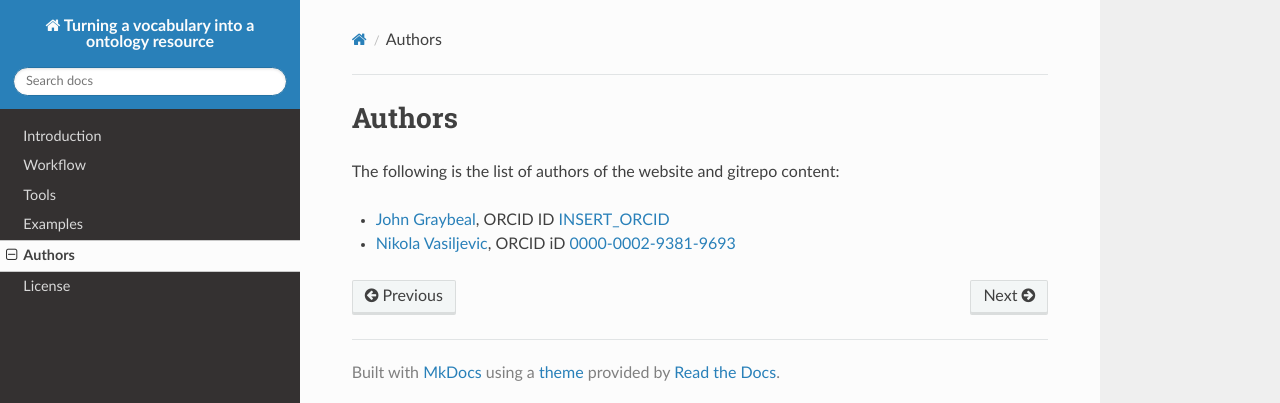
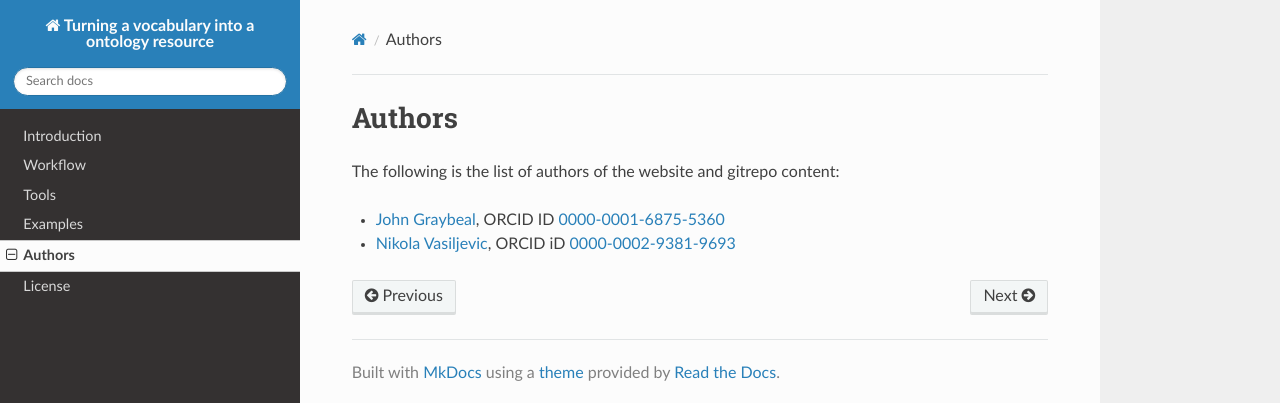
Before and after one commit to fair-data-collective/excel2rdf-site, an MkDocs documentation site: the page built from docs/Authors.md, in a window 1280 px wide. Shown: the top 403 px of the page. Built offline with MkDocs 1.6.1, drawn with Linux system fonts in a browser that asks for light colours; nearby versions of some CDN libraries.

Commit message:
orcid id

```diff
--- a/docs/Authors.md
+++ b/docs/Authors.md
@@ -2,6 +2,6 @@
 
 The following is the list of authors of the website and gitrepo content:
 
-- [John Graybeal](https://www.linkedin.com/in/johngraybeal/), ORCID ID [INSERT_ORCID](https://orcid.org/0000-0001-6875-5360)
+- [John Graybeal](https://www.linkedin.com/in/johngraybeal/), ORCID ID [0000-0001-6875-5360](https://orcid.org/0000-0001-6875-5360)
 
 - [Nikola Vasiljevic](https://www.linkedin.com/in/niva83/), ORCID iD [0000-0002-9381-9693](https://orcid.org/0000-0002-9381-9693)
```
